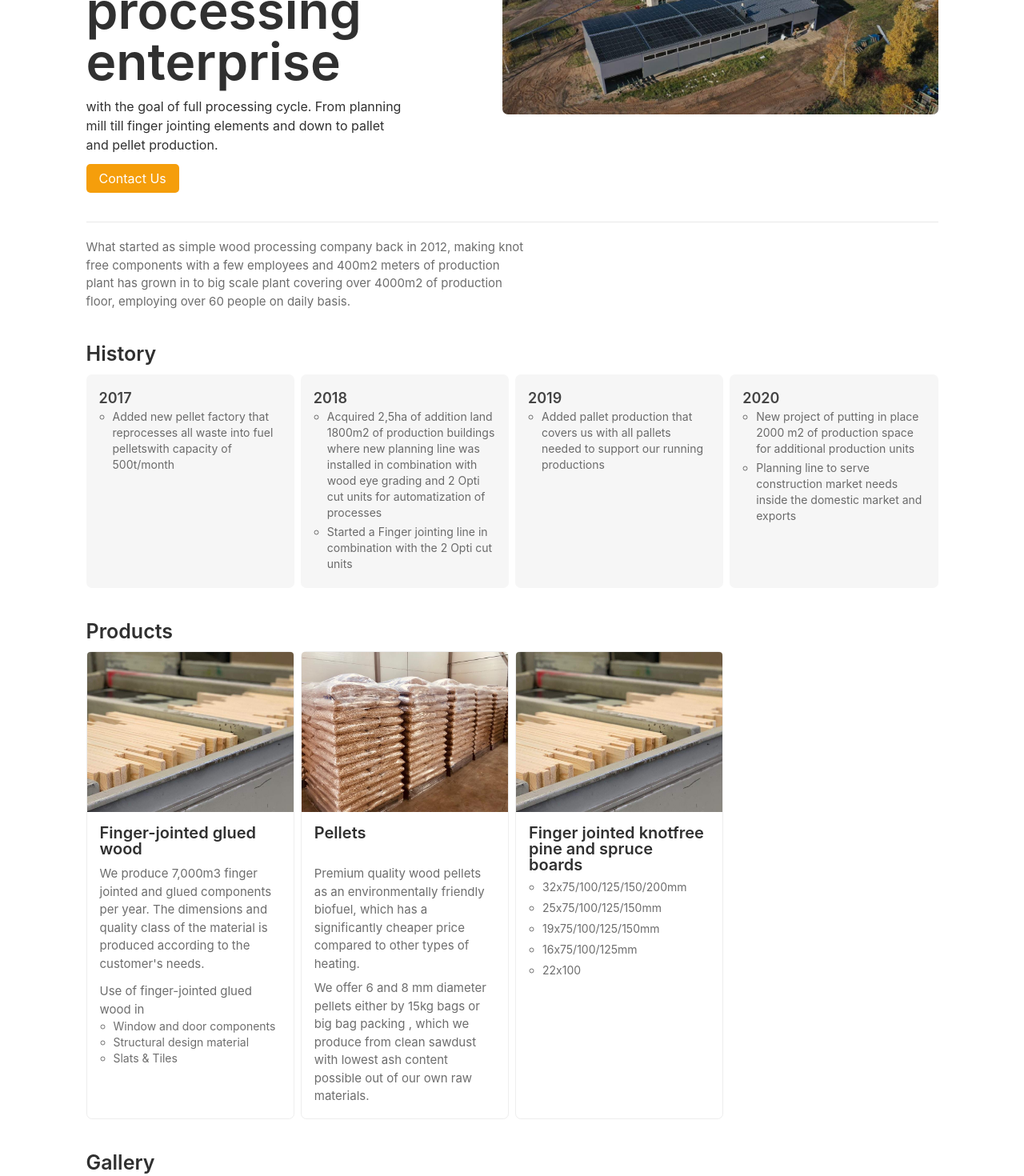
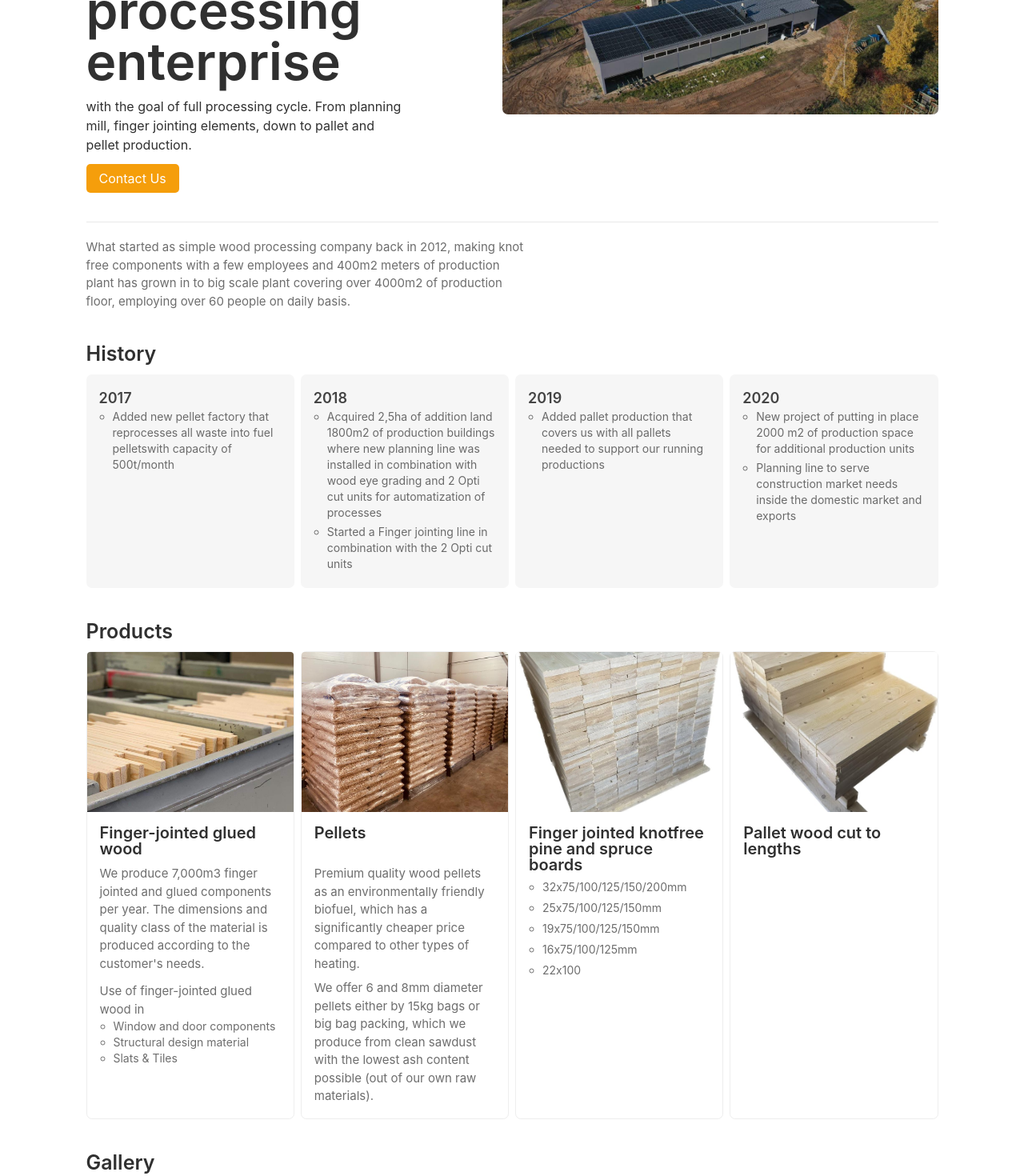
Before and after one commit to tompston/impexwood, a Next.js app: page / in a window 1280 px wide. Shown: the part 260-1730 px from the top of the page at 80% size. Built offline with nearby package versions, Linux system fonts and the light colour scheme.

Commit message:
new products and images

```diff
--- a/pages/index.tsx
+++ b/pages/index.tsx
@@ -26,7 +26,10 @@ export default function Home() {
             <div className='flex flex-col gap-3'>
               <h2 className='leading-none fw-600 md:max-w-[300px]'>Self-sustaining wood processing enterprise</h2>
               <div>
-                <p className='max-w-[400px] '>with the goal of full processing cycle. From planning mill till finger jointing elements and down to pallet and pellet production.</p>
+                <p className='max-w-[400px] '>
+                  with the goal of full processing cycle.
+                  From planning mill, finger jointing elements,
+                  down to pallet and pellet production.</p>
               </div>
               <div>
                 <a href="#contacts" className='fw-400 contact_us__btn'>
@@ -53,7 +56,7 @@ export default function Home() {
           <Section header='History' content={<HistorySection />} />
           <Section header='Products' content={<ProductSection />} />
           <Section header='Gallery' content={<GallerySection />} />
-          <Section header='Contacts' content={<ContactsSection />} sectionClass="bg-zinc-500-- bg-amber-600 text-white px-10 py-8 border-rad-3" />
+          <Section header='Contacts' content={<ContactsSection />} sectionClass="bg-amber-600 text-white px-10 py-8 border-rad-3" />
         </div>
       </ContainerLayout>
 
--- a/src/components/ProductSection.tsx
+++ b/src/components/ProductSection.tsx
@@ -29,15 +29,14 @@ export default function ProductSection() {
                         <div>
                             Premium quality wood pellets as an environmentally friendly biofuel, which has a significantly cheaper price compared to other types of heating.
                         </div>
-
                         <div className="mt-2">
-                            We offer 6 and 8 mm diameter pellets either by 15kg bags or big bag packing , which we produce from clean sawdust with lowest ash content possible out of our own raw materials.
+                            We offer 6 and 8mm diameter pellets either by 15kg bags or big bag packing, which we produce from clean sawdust with the lowest ash content possible (out of our own raw materials).
                         </div>
                     </div>
                 } />
             <ProductCard
                 name="Finger jointed knotfree pine and spruce boards"
-                img_src="/img/00.jpeg"
+                img_src="/img/03.jpg"
                 content={
                     <div className="flex flex-col gap-2">
                         <ul>
@@ -45,6 +44,18 @@ export default function ProductSection() {
                                 <li key={i} className="mb-1.5">{x}</li>
                             ))}
                         </ul>
+                    </div>
+                } />
+            <ProductCard
+                name="Pallet wood cut to lengths"
+                img_src="/img/04.jpg"
+                content={
+                    <div className="flex flex-col gap-2">
+                        {/* <ul>
+                            {product_dims.map((x, i) => (
+                                <li key={i} className="mb-1.5">{x}</li>
+                            ))}
+                        </ul> */}
                     </div>
                 } />
         </div>
```
Also changed, not shown: public/img/03.jpg (added), public/img/04.jpg (added).
